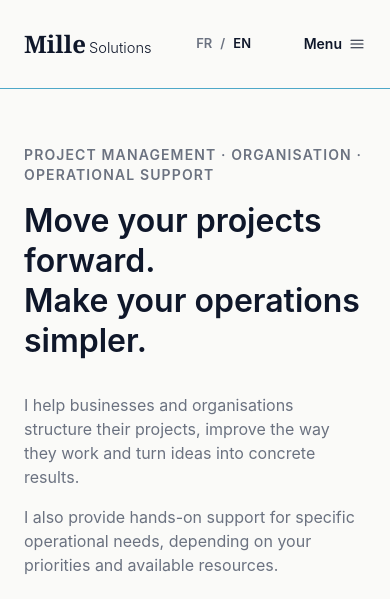
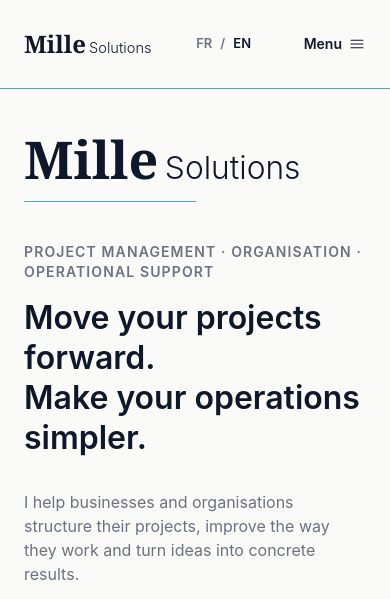
Before and after one commit to Mille-Solutions/site-web, an Astro site: page /en in a window 390 px wide. Shown: the top 599 px of the page. Built offline with nearby package versions, Linux system fonts and the light colour scheme; Astro itself is replaced by a stand-in of ours.

Commit message:
Grand logo en tête du premier écran de l'accueil
Logo avec filet Azure (52 → 72 → 96 px), espace au-dessus réduit.
Le composant Logo accepte une taille responsive via --logo.

Co-Authored-By: Claude Opus 5.5 <noreply@anthropic.com>

```diff
--- a/docs/DESIGN-SYSTEM.md
+++ b/docs/DESIGN-SYSTEM.md
@@ -167,7 +167,8 @@ en `text-ivory/70`, halo décoratif `bg-azur/10 blur-[50px]`.
 ## 6. Éléments de signature
 
 - **Logo** (`Logo.astro`) : « Mille » Playfair 600 + « Solutions » Inter 300 à 61 % de la taille,
-  sur une seule ligne, Navy. Taille 24 dans l'en-tête et le pied de page. Filet Azure optionnel
+  sur une seule ligne, Navy. Taille 24 dans l'en-tête et le pied de page ; en grand, avec filet
+  Azure, en tête du premier écran de l'accueil (52 → 72 `sm` → 96 `lg`, `aria-hidden`). Filet Azure optionnel
   (`accent`), à 12 px minimum sous le logo.
 - **Angle ouvert** (`CornerAccent.astro`) : deux traits Azure de 1,5 px qui **ne se touchent
   jamais** (cadre 64 × 64 : horizontal 46 px en haut à gauche, vertical 46 px à droite à 18 px du
--- a/src/components/Logo.astro
+++ b/src/components/Logo.astro
@@ -5,18 +5,19 @@
  * Les deux mots restent sur une ligne. Le filet Azure est optionnel, indépendant, espacé d'au moins 12 px.
  */
 interface Props {
-  /** Taille de « Mille » en pixels. */
+  /** Taille de « Mille » en pixels (26 par défaut). Sans `size`, la taille peut venir de `class`
+   * via la variable `--logo` (ex. `[--logo:48px] lg:[--logo:88px]`). */
   size?: number;
   accent?: boolean;
   class?: string;
 }
-const { size = 26, accent = false, class: className = '' } = Astro.props;
+const { size, accent = false, class: className = '' } = Astro.props;
 ---
 
-<span class:list={['inline-flex flex-col items-start text-navy', className]} style={`--logo:${size}px`}>
-  <span class="inline-flex items-baseline gap-[calc(var(--logo)*0.13)] leading-[1.15] whitespace-nowrap">
-    <span class="font-wordmark text-[length:var(--logo)] font-semibold">Mille</span>
-    <span class="text-[length:calc(var(--logo)*0.61)] font-light">Solutions</span>
+<span class:list={['inline-flex flex-col items-start text-navy', className]} style={size ? `--logo:${size}px` : undefined}>
+  <span class="inline-flex items-baseline gap-[calc(var(--logo,26px)*0.13)] leading-[1.15] whitespace-nowrap">
+    <span class="font-wordmark text-[length:var(--logo,26px)] font-semibold">Mille</span>
+    <span class="text-[length:calc(var(--logo,26px)*0.61)] font-light">Solutions</span>
   </span>
-  {accent && <span aria-hidden="true" class="mt-3 block h-px w-[calc(var(--logo)*3.3)] bg-azur"></span>}
+  {accent && <span aria-hidden="true" class="mt-3 block h-px w-[calc(var(--logo,26px)*3.3)] bg-azur"></span>}
 </span>
--- a/src/components/home/Hero.astro
+++ b/src/components/home/Hero.astro
@@ -2,6 +2,7 @@
 import type { CollectionEntry } from 'astro:content';
 import { Image } from 'astro:assets';
 import Icon from '../Icon.astro';
+import Logo from '../Logo.astro';
 import type { Lang } from '../../i18n/ui';
 // Photo originale de Charlotte, la même que dans la section « À propos ».
 import portraitImage from '../../assets/charlotte-charles-mille.jpeg';
@@ -19,9 +20,13 @@ const p = content.presentation;
 const leadClass = 'leading-6 text-stone sm:text-lg sm:leading-[1.6] lg:text-xl';
 ---
 
-<section class="bg-ivory pt-14 pb-12 lg:pt-24 lg:pb-20">
+<section class="bg-ivory pt-10 pb-12 lg:pt-16 lg:pb-20">
   <div class="container-site">
     <div class="flex max-w-[53rem] flex-col gap-8">
+      <!-- Grand logo de marque (le nom est déjà annoncé par l'en-tête) -->
+      <div aria-hidden="true" class="mb-2 lg:mb-6">
+        <Logo accent class="[--logo:52px] sm:[--logo:72px] lg:[--logo:96px]" />
+      </div>
       <div class="flex flex-col gap-4 sm:gap-6">
         {content.eyebrow && <p class="eyebrow uppercase tracking-[0.08em]">{content.eyebrow}</p>}
         <h1 class="text-[2rem] leading-[1.25] font-semibold sm:text-5xl sm:leading-[1.1] sm:tracking-[-0.015em] lg:text-[4rem] lg:leading-[1.05]">
```
